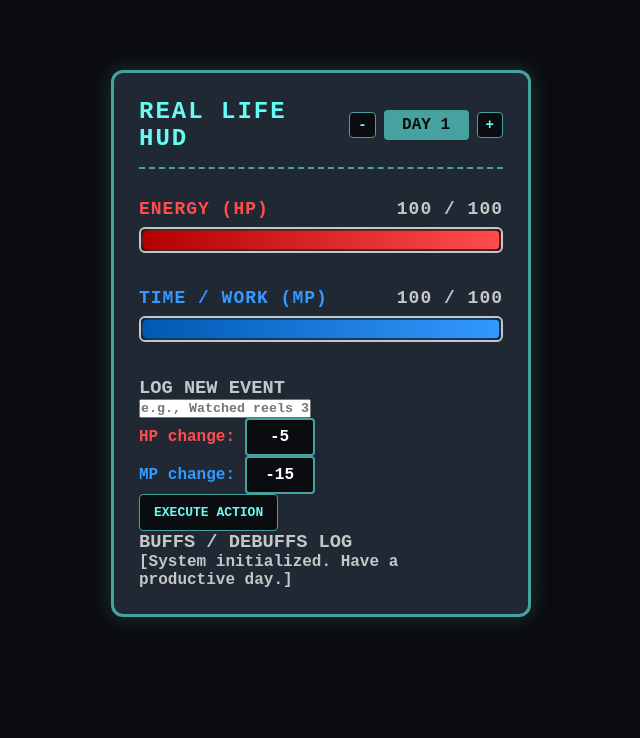
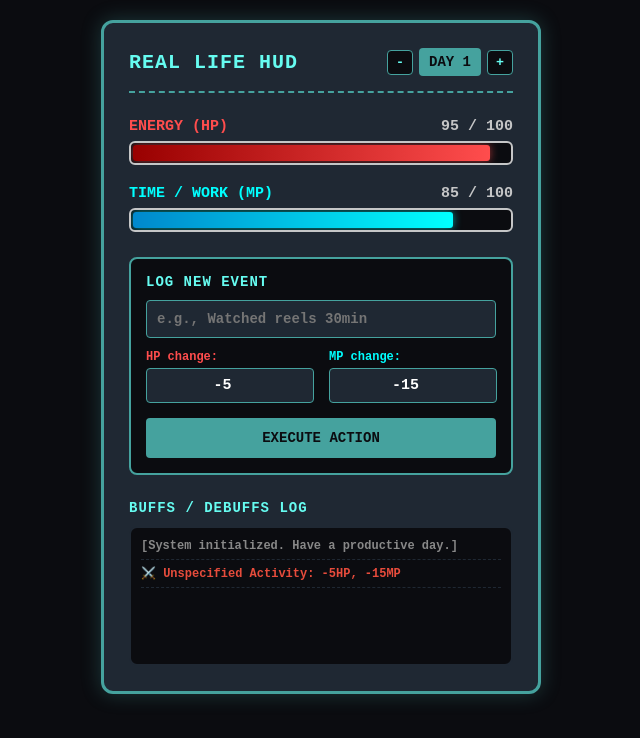
Before and after one commit to future-programming-master/HUD-website, a plain HTML site: page index.html in a window 1280 px wide. Both pictures are taken after a click on the button "EXECUTE ACTION". Shown: the whole page, without its empty margins (319-959 px from the left). Drawn offline with Linux system fonts and the light colour scheme.

Commit message:
fixed log

```diff
--- a/script.js
+++ b/script.js
@@ -1,51 +1,90 @@
-// Centralized state system
+// Local tracking variables with built-in LocalStorage safely tracking updates
 const state = {
-    hp: 100,
-    mp: 100,
-    level: 99
+    hp: parseInt(localStorage.getItem('hud_hp')) || 100,
+    mp: parseInt(localStorage.getItem('hud_mp')) || 100,
+    level: parseInt(localStorage.getItem('hud_day')) || 1
 };
 
-// Handle explicit + and - step button clicking
-function changeStat(type, amount) {
-    let newValue = state[type] + amount;
+// Initial UI compilation initialization setup
+window.onload = function() {
+    updateUI('hp');
+    updateUI('mp');
+    document.getElementById('level-value').textContent = state.level;
 
-    if (newValue > 100) newValue = 100;
-    if (newValue < 0) newValue = 0; // Allowed 0 for death/empty pool states
+    // Load up saved log entries historical string data
+    const savedLog = localStorage.getItem('hud_log');
+    if (savedLog) {
+        document.getElementById('combat-log').innerHTML = savedLog;
+        scrollLogToBottom();
+    }
+};
 
-    state[type] = newValue;
-    updateUI(type);
+// Processes custom inputs submitted by the logging card form
+function applyLifeEvent() {
+    const textInput = document.getElementById('event-text');
+    const hpInput = document.getElementById('event-hp');
+    const mpInput = document.getElementById('event-mp');
+
+    let eventName = textInput.value.trim();
+    let hpChange = parseInt(hpInput.value) || 0;
+    let mpChange = parseInt(mpInput.value) || 0;
+
+    if (eventName === "") {
+        eventName = "Unspecified Activity";
+    }
+
+    // Apply arithmetic values boundaries limits
+    state.hp = Math.min(100, Math.max(0, state.hp + hpChange));
+    state.mp = Math.min(100, Math.max(0, state.mp + mpChange));
+
+    // Update graphical stat assets immediately
+    updateUI('hp');
+    updateUI('mp');
+
+    // Build modern retro string tracking data items
+    appendLogMessage(eventName, hpChange, mpChange);
+
+    // Save values locally so phone refreshes don't wipe data
+    localStorage.setItem('hud_hp', state.hp);
+    localStorage.setItem('hud_mp', state.mp);
+
+    // Empty text container cleanly back to defaults
+    textInput.value = "";
 }
 
-// Fixed listeners to securely catch manual text input typing changes instantly
-function setStat(type) {
-    const inputElement = document.getElementById(`${type}-input`);
-    let newValue = parseInt(inputElement.value);
+// Generates elements structured cleanly inside the scrolling dashboard element box
+function appendLogMessage(name, hp, mp) {
+    const logBox = document.getElementById('combat-log');
 
-    if (isNaN(newValue)) return;
-    if (newValue > 100) newValue = 100;
-    if (newValue < 0) newValue = 0;
+    let hpPart = hp >= 0 ? `+${hp}HP` : `${hp}HP`;
+    let mpPart = mp >= 0 ? `+${mp}MP` : `${mp}MP`;
 
-    state[type] = newValue;
+    // Determine overall message tone styling categories based on results
+    let styleClass = (hp < 0 || mp < 0) ? 'loss-msg' : 'gain-msg';
 
-    // Explicit update targeting text components and graphic width frames
-    document.getElementById(`${type}-current`).textContent = newValue;
-    document.getElementById(`${type}-fill`).style.width = `${newValue}%`;
+    const entry = document.createElement('div');
+    entry.className = `log-entry ${styleClass}`;
+    entry.textContent = `⚔️ ${name}: ${hpPart}, ${mpPart}`;
+
+    logBox.appendChild(entry);
+    scrollLogToBottom();
+
+    // Cache log box state HTML data
+    localStorage.setItem('hud_log', logBox.innerHTML);
 }
 
-// New system controlling player profile levels
-function changeLevel(amount) {
-    let newLevel = state.level + amount;
-    if (newLevel < 1) newLevel = 1;
-    if (newLevel > 999) newLevel = 999; // RPG maximum level expansion cap
-
-    state.level = newLevel;
-    document.getElementById('level-value').textContent = newLevel;
+function scrollLogToBottom() {
+    const logBox = document.getElementById('combat-log');
+    logBox.scrollTop = logBox.scrollHeight;
 }
 
-// Global UI synchronization engine
+function changeLevel(amount) {
+    state.level = Math.max(1, state.level + amount);
+    document.getElementById('level-value').textContent = state.level;
+    localStorage.setItem('hud_day', state.level);
+}
+
 function updateUI(type) {
-    const currentVal = state[type];
-    document.getElementById(`${type}-current`).textContent = currentVal;
-    document.getElementById(`${type}-input`).value = currentVal;
-    document.getElementById(`${type}-fill`).style.width = `${currentVal}%`;
+    document.getElementById(`${type}-current`).textContent = state[type];
+    document.getElementById(`${type}-fill`).style.width = `${state[type]}%`;
 }
--- a/style.css
+++ b/style.css
@@ -16,34 +16,33 @@ body {
 
 .game-container {
     width: 100%;
-    max-width: 420px;
+    max-width: 440px;
     background: #1f2833;
     padding: 25px;
     border-radius: 12px;
     border: 3px solid #45a29e;
     box-shadow: 0 0 20px rgba(69, 162, 158, 0.3);
-    margin-top: 50px;
 }
 
 .char-header {
     display: flex;
     justify-content: space-between;
     align-items: center;
-    margin-bottom: 30px;
+    margin-bottom: 25px;
     border-bottom: 2px dashed #45a29e;
     padding-bottom: 15px;
 }
 
 .char-header h2 {
     color: #66fcf1;
-    letter-spacing: 2px;
+    letter-spacing: 1px;
+    font-size: 20px;
 }
 
-/* New Level Controller Wrapper */
 .level-control {
     display: flex;
     align-items: center;
-    gap: 8px;
+    gap: 6px;
 }
 
 .lvl-btn {
@@ -53,97 +52,151 @@ body {
     padding: 4px 8px;
     border-radius: 4px;
     cursor: pointer;
-    font-size: 14px;
 }
 
 .level-tag {
     background-color: #45a29e;
     color: #0b0c10;
-    padding: 6px 12px;
+    padding: 6px 10px;
     border-radius: 4px;
-    font-size: 16px;
-    min-width: 85px;
-    text-align: center;
+    font-size: 14px;
 }
 
 .stat-container {
-    margin-bottom: 35px;
+    margin-bottom: 20px;
 }
 
 .stat-labels {
     display: flex;
     justify-content: space-between;
-    font-size: 18px;
-    margin-bottom: 8px;
-    letter-spacing: 1px;
+    font-size: 15px;
+    margin-bottom: 6px;
 }
 
+/* Clear visual distinction between energy and time assets */
 .hp-text { color: #ff4d4d; }
-.mp-text { color: #3399ff; }
+.mp-text { color: #00ffff; }
 
 .bar-border {
     width: 100%;
-    height: 26px;
+    height: 24px;
     background-color: #0b0c10;
     border: 2px solid #c5c6c7;
     border-radius: 6px;
     overflow: hidden;
-    margin-bottom: 15px;
     padding: 2px;
 }
 
 .bar-fill {
     height: 100%;
     border-radius: 3px;
-    transition: width 0.2s ease-out; /* Slightly faster for crisp mobile performance */
+    transition: width 0.4s cubic-bezier(0.1, 0.8, 0.3, 1);
 }
 
 .hp-bar {
-    background: linear-gradient(90deg, #b30000, #ff4d4d);
-    box-shadow: 0 0 10px rgba(255, 77, 77, 0.8);
+    background: linear-gradient(90deg, #990000, #ff4d4d);
+    box-shadow: 0 0 8px rgba(255, 77, 77, 0.6);
 }
 
 .mp-bar {
-    background: linear-gradient(90deg, #0059b3, #3399ff);
-    box-shadow: 0 0 10px rgba(51, 153, 255, 0.8);
+    background: linear-gradient(90deg, #0088cc, #00ffff);
+    box-shadow: 0 0 8px rgba(0, 255, 255, 0.6);
 }
 
-.controls {
-    display: flex;
-    gap: 5px;
-    justify-content: space-between;
-    align-items: center;
+/* Action Log Custom Panel */
+.action-panel {
+    background: #0b0c10;
+    border: 2px solid #45a29e;
+    border-radius: 8px;
+    padding: 15px;
+    margin-top: 25px;
 }
 
-button {
-    background-color: #0b0c10;
+.action-panel h3, .log-panel h3 {
+    font-size: 14px;
     color: #66fcf1;
+    margin-bottom: 10px;
+    letter-spacing: 1px;
+}
+
+#event-text {
+    width: 100%;
+    background: #1f2833;
     border: 1px solid #45a29e;
-    padding: 10px 14px; /* Slightly bigger tap targets for mobile phones */
+    color: #fff;
+    padding: 10px;
+    border-radius: 4px;
+    font-size: 14px;
+    margin-bottom: 12px;
+}
+
+.value-pickers {
+    display: flex;
+    justify-content: space-between;
+    gap: 15px;
+    margin-bottom: 15px;
+}
+
+.picker-group {
+    display: flex;
+    flex-direction: column;
+    width: 48%;
+    gap: 4px;
+}
+
+.picker-group label {
+    font-size: 12px;
+}
+
+.picker-group input {
+    background: #1f2833;
+    border: 1px solid #45a29e;
+    color: #fff;
+    padding: 8px;
+    text-align: center;
+    border-radius: 4px;
+    font-size: 15px;
+}
+
+#submit-event-btn {
+    width: 100%;
+    background: #45a29e;
+    color: #0b0c10;
+    border: none;
+    padding: 12px;
+    font-size: 14px;
     border-radius: 4px;
     cursor: pointer;
-    font-size: 13px;
-    user-select: none;
 }
 
-button:active {
-    background-color: #45a29e;
-    color: #0b0c10;
+#submit-event-btn:active {
+    background: #66fcf1;
 }
 
-input[type="number"] {
-    width: 70px;
-    text-align: center;
-    background-color: #0b0c10;
-    color: #ffffff;
-    border: 2px solid #45a29e;
-    padding: 8px;
-    border-radius: 4px;
-    font-size: 16px;
+/* RPG Combat Scroll Log styling */
+.log-panel {
+    margin-top: 25px;
 }
 
-input::-webkit-outer-spin-button,
-input::-webkit-inner-spin-button {
-    -webkit-appearance: none;
-    margin: 0;
+.combat-log-box {
+    background: #0b0c10;
+    border: 2px solid #1f2833;
+    border-radius: 8px;
+    height: 140px;
+    overflow-y: auto;
+    padding: 10px;
+    font-size: 12px;
+    display: flex;
+    flex-direction: column;
+    gap: 6px;
 }
+
+.log-entry {
+    line-height: 1.4;
+    padding-bottom: 4px;
+    border-bottom: 1px dashed #1f2833;
+}
+
+.system-msg { color: #888; }
+.gain-msg { color: #2ecc71; }
+.loss-msg { color: #e74c3c; }
```
